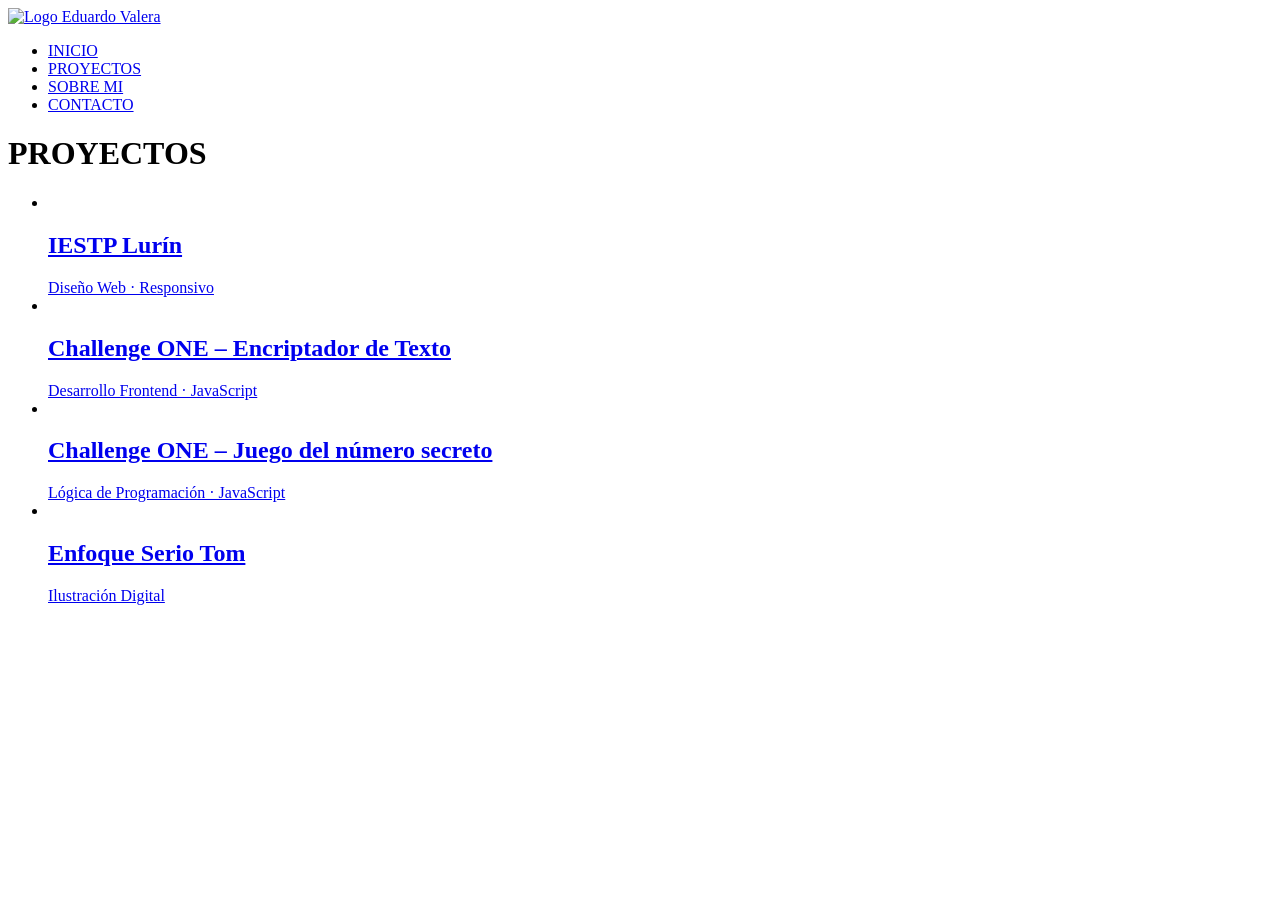
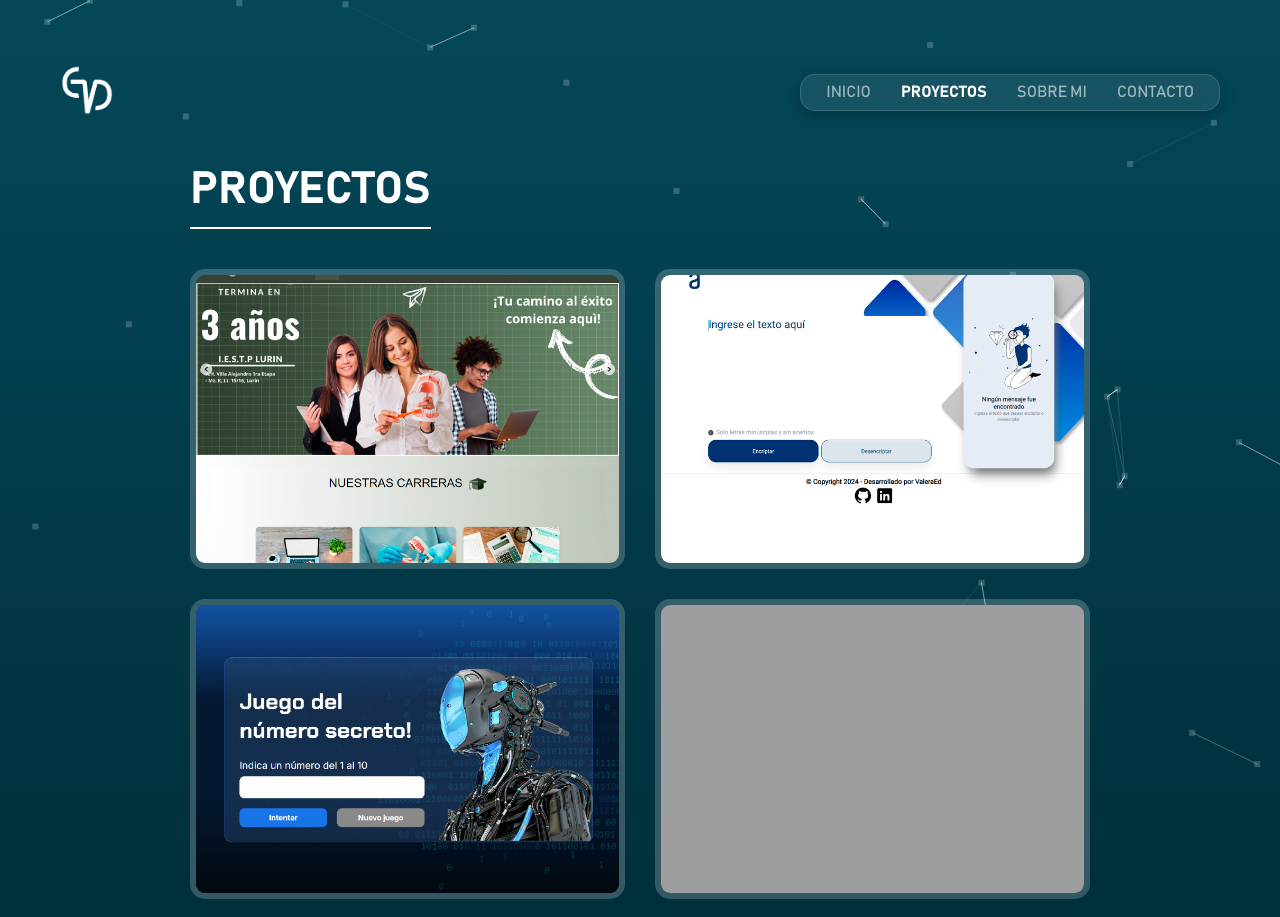
Before and after one commit to edvalerawork/portafolio-ed, a plain HTML site: page proyectos.html in a window 1280 px wide. Before the commit the page ends 800 px from the top, so only its background shows below. Drawn offline with nearby package versions, Linux system fonts and the light colour scheme; the site is published under a folder, as on GitHub Pages, so addresses that start at the root find nothing.

Commit message:
Actualizacion vinculos

```diff
--- a/about.html
+++ b/about.html
@@ -4,10 +4,10 @@
   <meta charset="UTF-8" />
   <meta name="viewport" content="width=device-width, initial-scale=1.0" />
   <title>Sobre mí - Eduardo Valera</title>
-  <link rel="stylesheet" href="/assets/css/style.css" />
-  <link rel="stylesheet" href="/assets/css/particles.css" />
+  <link rel="stylesheet" href="assets/css/style.css" />
+  <link rel="stylesheet" href="assets/css/particles.css" />
   <link rel="stylesheet" href="https://cdn.jsdelivr.net/npm/bootstrap-icons@1.10.5/font/bootstrap-icons.css" />
-  <link rel="icon" type="image/png" href="/assets/images/logoed.ico">
+  <link rel="icon" type="image/png" href="assets/images/logoed.ico">
 </head>
 <body>
 <div id="particles-js"></div>
@@ -15,7 +15,7 @@
   <div class="container">
     <div class="logo">
       <a href="index.html">
-        <img src="/assets/images/logoed.png" alt="Logo Eduardo Valera" />
+        <img src="assets/images/logoed.png" alt="Logo Eduardo Valera" />
       </a>
     </div>
 
@@ -56,8 +56,8 @@
   </div>
 </main>
 
-<script src="/assets/js/script.js"></script>
+<script src="assets/js/script.js"></script>
 <script src="https://cdn.jsdelivr.net/particles.js/2.0.0/particles.min.js"></script>
-<script src="/assets/js/particles-config.js"></script>
+<script src="assets/js/particles-config.js"></script>
 </body>
 </html>
--- a/proyectos.html
+++ b/proyectos.html
@@ -4,10 +4,10 @@
   <meta charset="UTF-8" />
   <meta name="viewport" content="width=device-width, initial-scale=1.0" />
   <title>Proyectos - Eduardo Valera</title>
-  <link rel="stylesheet" href="/assets/css/style.css" />
-  <link rel="stylesheet" href="/assets/css/particles.css" />
+  <link rel="stylesheet" href="assets/css/style.css" />
+  <link rel="stylesheet" href="assets/css/particles.css" />
   <link rel="stylesheet" href="https://cdn.jsdelivr.net/npm/bootstrap-icons@1.10.5/font/bootstrap-icons.css">
-  <link rel="icon" type="image/png" href="/assets/images/logoed.ico">
+  <link rel="icon" type="image/png" href="assets/images/logoed.ico">
 </head>
 <body>
 <div id="particles-js"></div>
@@ -17,7 +17,7 @@
     <div class="container">
       <div class="logo">
         <a href="index.html">
-          <img src="/assets/images/logoed.png" alt="Logo Eduardo Valera" />
+          <img src="assets/images/logoed.png" alt="Logo Eduardo Valera" />
         </a>
       </div>
 
@@ -46,7 +46,7 @@
       <ul class="projects-list">
         <li>
           <a href="https://edvalerawork.github.io/pagina-weblurin/" target="_blank" class="project-item">
-            <img src="/assets/images/p1.png" alt="">
+            <img src="assets/images/p1.png" alt="">
             <div class="overlay">
               <h2>IESTP Lurín</h2>
               <span class="project-type">Diseño Web · Responsivo</span>
@@ -56,7 +56,7 @@
 
         <li>
           <a href="https://edvalerawork.github.io/Encriptador-texto/" target="_blank" class="project-item">
-            <img src="/assets/images/p2.png" alt="">
+            <img src="assets/images/p2.png" alt="">
             <div class="overlay">
               <h2>Challenge ONE – Encriptador de Texto</h2>
               <span class="project-type">Desarrollo Frontend · JavaScript</span>
@@ -66,7 +66,7 @@
 
         <li>
           <a href="https://edvalerawork.github.io/juego-secreto/" target="_blank" class="project-item">
-            <img src="/assets/images/p3.png" alt="">
+            <img src="assets/images/p3.png" alt="">
             <div class="overlay">
               <h2>Challenge ONE – Juego del número secreto</h2>
               <span class="project-type">Lógica de Programación · JavaScript</span>
@@ -76,7 +76,7 @@
 
         <li>
           <a href="https://www.behance.net/gallery/230958485/Enfoque-Serio-Tom-Ilustracion-Digital" target="_blank" class="project-item">
-            <img src="/assets/images/p4.jpg" alt="">
+            <img src="assets/images/p4.jpg" alt="">
             <div class="overlay">
               <h2>Enfoque Serio Tom</h2>
               <span class="project-type">Ilustración Digital</span>
@@ -87,8 +87,8 @@
     </div>
   </main>
 
-  <script src="/assets/js/script.js"></script>
+  <script src="assets/js/script.js"></script>
   <script src="https://cdn.jsdelivr.net/particles.js/2.0.0/particles.min.js"></script>
-  <script src="/assets/js/particles-config.js"></script>
+  <script src="assets/js/particles-config.js"></script>
 </body>
 </html>
```
Also changed, not shown: contacto.html (+6 -6 lines), index.html (+7 -7 lines).
